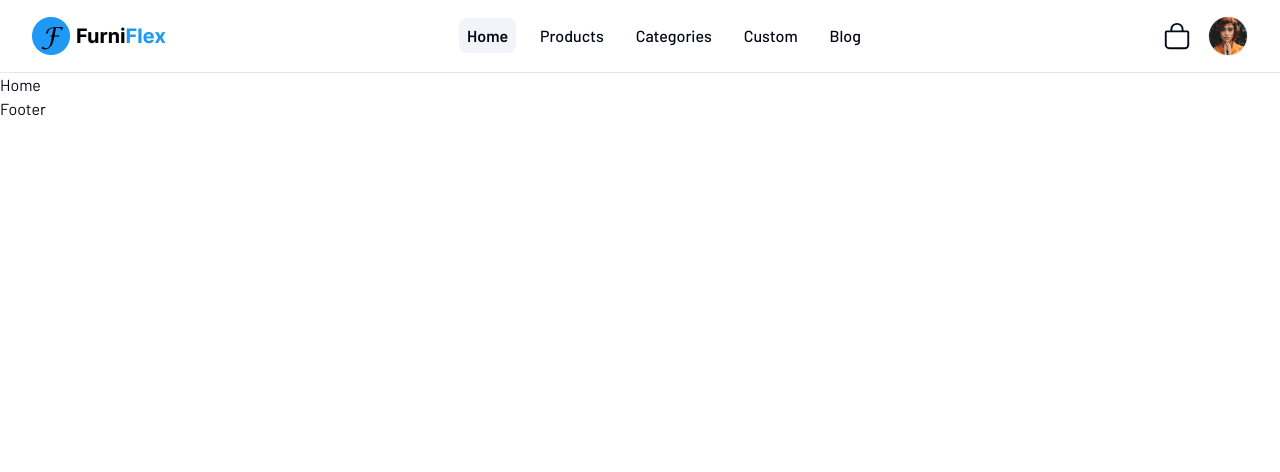
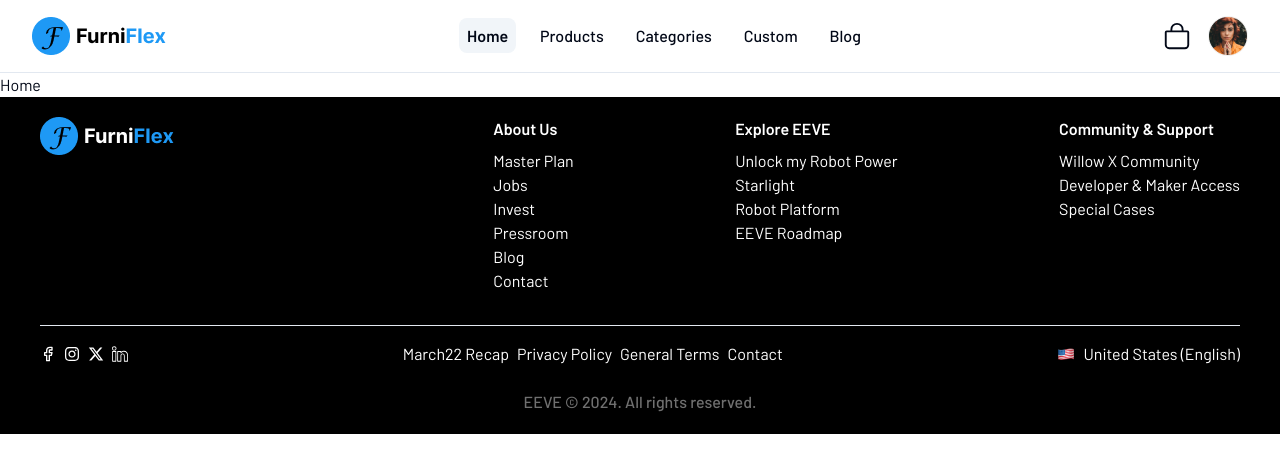
Before and after one commit to masum362/FurniFlex, a React (Vite) app in the folder client/: page / in a window 1280 px wide. Shown: the top 472 px of the page. Built offline with nearby package versions, Linux system fonts and the light colour scheme.

Commit message:
footer done

```diff
--- a/client/src/shared/footer/Footer.jsx
+++ b/client/src/shared/footer/Footer.jsx
@@ -1,8 +1,72 @@
 import React from 'react'
+import { FaFacebook, FaInstagram, FaTwitter, FaWhatsapp } from "react-icons/fa";
+import { FaXTwitter } from "react-icons/fa6";
+import { SlSocialLinkedin } from "react-icons/sl";
+import { FiFacebook } from "react-icons/fi";
+import logo from '@/assets/Logo-footer.png'
+import us from '@/assets/united-states.png'
 
 const Footer = () => {
   return (
-    <div>Footer</div>
+    <div className='bg-black text-white p-5 lg:px-10 space-y-8'>
+      <footer className=" flex flex-col lg:flex-row justify-center w-full gap-4 lg:gap-20 items-start  ">
+        <aside className='w-full lg:w-1/3'>
+          <img src={logo} alt="FurniFlex" />
+        </aside>
+        <div className='flex flex-col md:flex-row gap-8 items-start justify-between w-full lg:w-2/3 '>
+          <nav className='flex flex-col  '>
+            <h6 className="footer-title font-semibold pb-2 ">About Us</h6>
+            <a className="link link-hover">Master Plan</a>
+            <a className="link link-hover">Jobs</a>
+            <a className="link link-hover">Invest</a>
+            <a className="link link-hover">Pressroom</a>
+            <a className="link link-hover">Blog</a>
+            <a className="link link-hover">Contact</a>
+          </nav>
+          <nav className='flex flex-col  '>
+            <h6 className="footer-title font-semibold pb-2 ">Explore EEVE</h6>
+            <a className="link link-hover">Unlock my Robot Power</a>
+            <a className="link link-hover">Starlight</a>
+            <a className="link link-hover">Robot Platform</a>
+            <a className="link link-hover">EEVE Roadmap</a>
+          </nav>
+          <nav className='flex flex-col '>
+            <h6 className="footer-title font-semibold pb-2 ">Community & Support</h6>
+            <a className="link link-hover">Willow X Community</a>
+            <a className="link link-hover">Developer & Maker Access</a>
+            <a className="link link-hover">Special Cases</a>
+          </nav>
+
+        </div>
+      </footer>
+
+      <div className=' pt-4 flex items-start lg:items-center justify-center flex-col gap-6 border-t '>
+
+        <div className='flex flex-col md:flex-row items-start md:items-center justify-between w-full gap-4'>
+          <div className='flex items-start lg:items-center justify-center gap-2'>
+            <a href='https://www.facebook.com/md.masum.ahmed.mk'><FiFacebook  /></a>
+            <a href='https://www.instagram.com/masum362ig'><FaInstagram  /></a>
+            <a href='https://www.twitter.com/'><FaXTwitter  />
+            </a>
+            <a href='wa.link/oi9fwi'><SlSocialLinkedin  /></a>
+
+          </div>
+          <ul className='flex flex-col md:flex-row flex-wrap items-start md:items-center md:gap-2'>
+            <li>March22 Recap</li>
+            <li>Privacy Policy</li>
+            <li>General Terms</li>
+            <li>Contact</li>
+          </ul>
+          <div className='flex items-center gap-2'>
+            <img src={us} alt="united states" />
+            <span>United States (English)</span>
+          </div>
+        </div>
+        <p>EEVE © 2024. All rights reserved.</p>
+      </div>
+    </div>
+
+
   )
 }
 
```
Also changed, not shown: client/src/assets/Logo-footer.png (added), client/src/assets/united-states.png (added).
